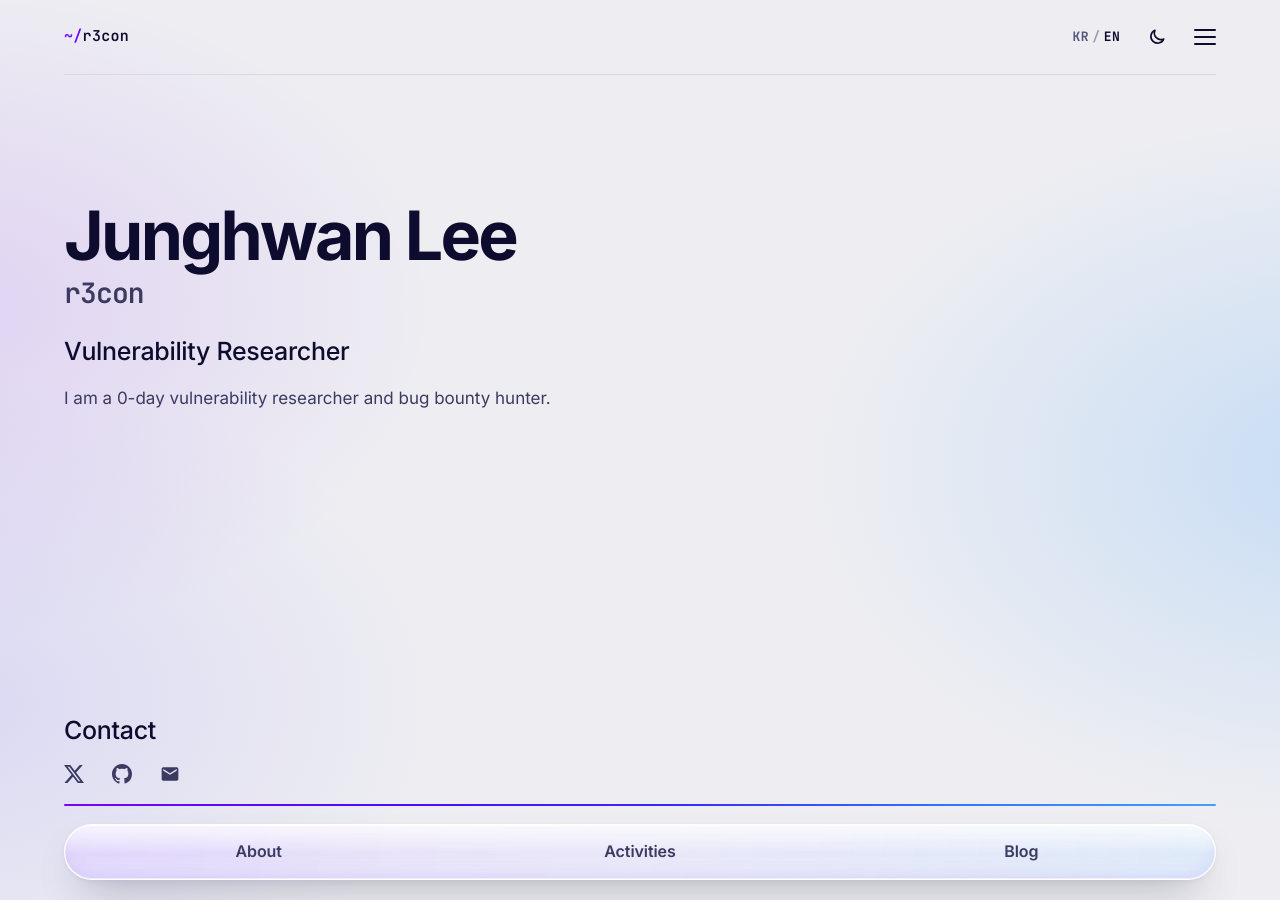
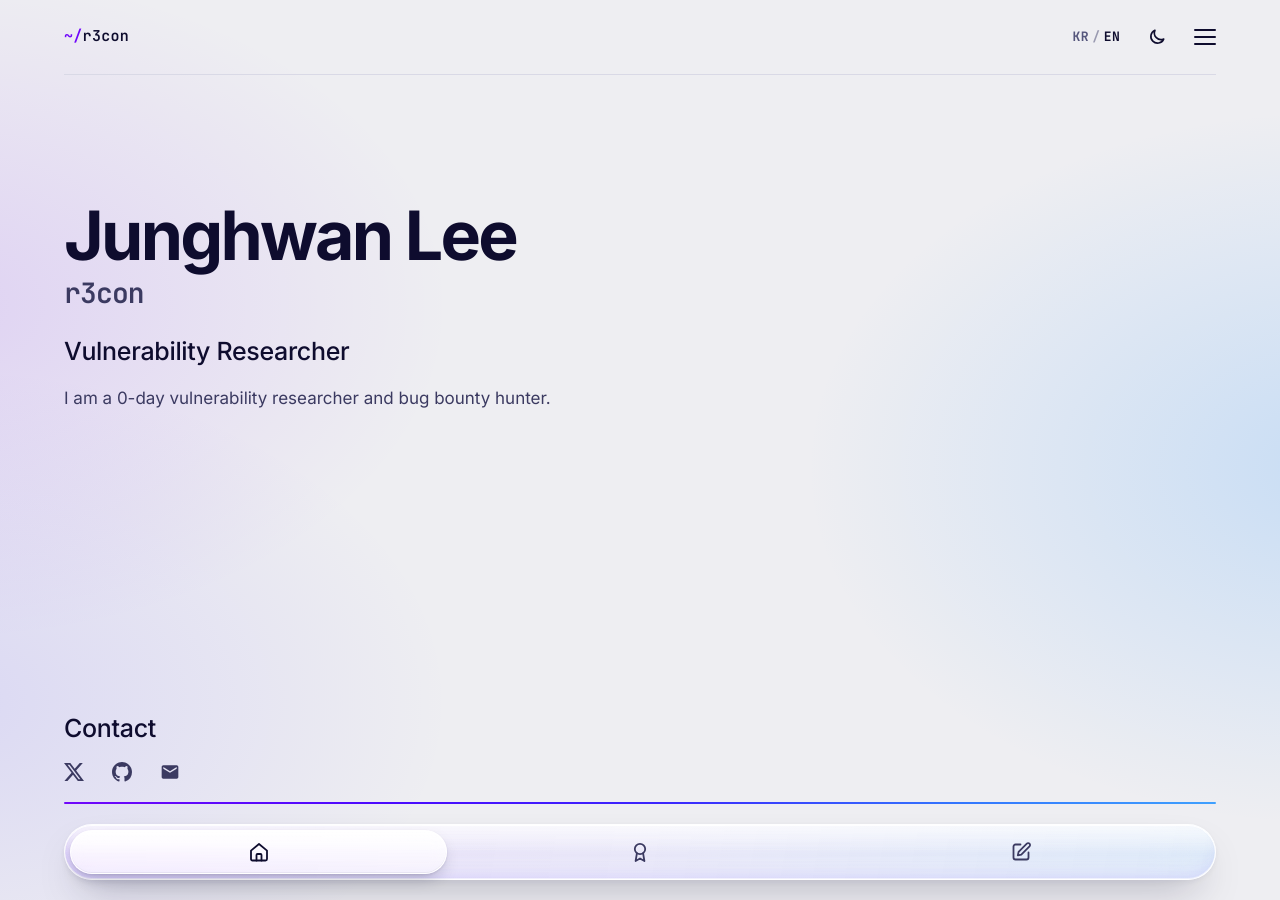
Before and after one commit to jhlee0507/jhlee0507.github.io, a Jekyll site: the page built from index.html, in a window 1280 px wide. Built offline with Jekyll 4.4.1, drawn with Linux system fonts in a browser that asks for light colours.

Commit message:
Put the glass bar on every page as icon tabs for Home, Activities and Blog

```diff
--- a/_config.yml
+++ b/_config.yml
@@ -16,8 +16,8 @@ intro_ko:
 description: >-
   r3con is a vulnerability researcher and Sejong University undergraduate working on Windows kernel drivers.
   WhiteHat School 4th cohort.
-# Contact links, each as a logo: in a row under the bottom line of every page, and on the main page as a
-# heading with the logos under it, just above that line. `icon` is x or github; `name` is what a screen reader says for the logo.
+# Contact links on the main page, each as a logo under a "Contact" heading, just above the bottom line.
+# `icon` is x or github; `name` is what a screen reader says for the logo.
 # The email is written under `text` with no `url`: it is shown as an envelope that opens a new message
 # to that address.
 contact:
--- a/_data/nav.yml
+++ b/_data/nav.yml
@@ -1,7 +1,6 @@
-# The three-line menu, in order. Each item is shown as a path (/About). The same items are the labels in the
-# bar at the foot of the main page, where `label_ko` is the Korean wording. An item with `home: false` is in
-# the menu only and is left out of the bar.
+# The three-line menu, in order. Each item is shown as a path (/About).
 # `key` is the `key:` at the top of the page's index.html (and the id of its section); `url` is its folder.
+# (The bar at the foot of every page has its own list: _data/tabs.yml.)
 # Old single-page links (/#about, /#research, /#cve) are forwarded by the script in _layouts/default.html:
 # if a folder or key here is renamed, change it there too.
 - key: about
@@ -16,7 +15,6 @@
   label: Affiliation
   label_ko: 소속
   url: /affiliation/
-  home: false
 - key: blog
   label: Blog
   label_ko: 블로그
--- a/_includes/contact.html
+++ b/_includes/contact.html
@@ -1,8 +1,8 @@
 {%- comment -%}
-  The contact row: a label and a logo per link. The email is an envelope that opens a new message.
-  With `variant="stacked"` (the main page) the label is a heading in the size of the tagline, the logos under it.
+  Contact, on the main page: a heading in the size of the tagline and under it a logo per link.
+  The email is an envelope that opens a new message.
 {%- endcomment -%}
-<div class="contact{% if include.variant %} contact-{{ include.variant }}{% endif %}">
+<div class="contact">
   <span class="contact-label" id="contact-label">{% include t.html en="Contact" ko="연락처" %}</span>
   <ul aria-labelledby="contact-label">
     {%- for item in site.contact %}
--- /dev/null
+++ b/_includes/icon-tab.html
@@ -0,0 +1,14 @@
+{%- comment -%}
+  The line icon of a tab in the bar at the foot of every page, picked by the `key` of the tab.
+{%- endcomment -%}
+<svg viewBox="0 0 24 24" width="24" height="24" fill="none" stroke="currentColor" stroke-width="1.8" stroke-linecap="round" stroke-linejoin="round" aria-hidden="true">
+{%- if include.key == 'home' -%}
+<path d="M4 10.6 12 4l8 6.6V19a1.5 1.5 0 0 1-1.5 1.5H5.5A1.5 1.5 0 0 1 4 19z"/><path d="M9.5 20.5v-5.5a1 1 0 0 1 1-1h3a1 1 0 0 1 1 1v5.5"/>
+{%- elsif include.key == 'activities' -%}
+<circle cx="12" cy="9" r="5.2"/><path d="M8.9 13.3 7.6 21l4.4-2.5 4.4 2.5-1.3-7.7"/>
+{%- elsif include.key == 'blog' -%}
+<path d="M11.5 4.5H6.5a2 2 0 0 0-2 2v11a2 2 0 0 0 2 2h11a2 2 0 0 0 2-2v-5"/><path d="M17.8 3.7a1.9 1.9 0 0 1 2.7 2.7L12.3 14.6l-3.5.8.8-3.5z"/>
+{%- else -%}
+<circle cx="12" cy="12" r="7.5"/>
+{%- endif -%}
+</svg>
--- a/_layouts/default.html
+++ b/_layouts/default.html
@@ -34,24 +34,18 @@
 {{ content }}
 {%- if page.key == 'home' and site.contact.size > 0 %}
 {%- comment %} on the main page the contact block sits just above the bottom line: a heading, the logos under it {% endcomment %}
-{% include contact.html variant="stacked" %}
+{% include contact.html %}
 {%- endif %}
 </main>
 
-<footer class="wrap">
-{%- if page.key == 'home' %}
-  {%- comment %} under the line the main page ends in a bar of glass across the page: one capsule holding a label per
-     page (bar those with `home: false` in _data/nav.yml); the one under the pointer or finger lights up on a pill {% endcomment %}
-  {%- assign buttons = site.data.nav | where_exp: "item", "item.home != false" %}
-  <nav class="home-nav" aria-label="Pages" data-label-ko="페이지">
-    {%- for item in buttons %}
-    <a href="{{ item.url | relative_url }}">{% include t.html en=item.label ko=item.label_ko %}</a>
-    {%- endfor %}
-  </nav>
-{%- elsif site.contact.size > 0 %}
-  {% include contact.html %}
-{%- endif %}
-</footer>
+{%- comment %} every page ends in the bottom line and, under it, a bar of glass with a tab per entry of _data/tabs.yml,
+   each shown as an icon. The bar keeps to the foot of the screen while the page scrolls under it. {% endcomment %}
+<div class="endline" aria-hidden="true"></div>
+<nav class="tabbar" aria-label="Pages" data-label-ko="페이지">
+  {%- for tab in site.data.tabs %}
+  <a href="{{ tab.url | relative_url }}" aria-label="{{ tab.label | escape }}" title="{{ tab.label | escape }}"{% if tab.label_ko %} data-label-ko="{{ tab.label_ko | escape }}"{% endif %}{% if page.key == tab.key %} aria-current="page"{% endif %}>{% include icon-tab.html key=tab.key %}</a>
+  {%- endfor %}
+</nav>
 <!-- If the menu script cannot be loaded, fall back to the plain header with its links visible. -->
 <script src="{{ '/assets/js/site.js' | relative_url }}?v={{ site.time | date: '%s' }}" defer onerror="document.documentElement.classList.remove('js')"></script>
 </body>
--- a/assets/css/site.css
+++ b/assets/css/site.css
@@ -55,8 +55,8 @@ html[data-theme="dark"] body{
 html[data-theme="dark"] .timeline .ext{color:#c9d0ff;background-color:rgba(147,160,255,.22)}
 html[data-theme="dark"] .cves a{border-color:rgba(255,255,255,.16);background-color:rgba(255,255,255,.05);background-image:linear-gradient(135deg,rgba(255,255,255,.11),rgba(255,255,255,.02));box-shadow:0 1px 0 rgba(255,255,255,.16) inset,0 18px 36px -22px rgba(0,0,0,.85)}
 html[data-theme="dark"] .cves a:hover{background-color:rgba(255,255,255,.09)}
-html[data-theme="dark"] .home-nav{--pill-bg:linear-gradient(180deg,rgba(255,255,255,.27),rgba(255,255,255,.1));--pill-rim:rgba(255,255,255,.32);--pill-shadow:0 1px 0 rgba(255,255,255,.38) inset,0 -1px 0 rgba(0,0,0,.2) inset,0 8px 18px -6px rgba(0,0,0,.75);border-color:rgba(255,255,255,.2);background-color:rgba(22,21,44,.4);background-image:linear-gradient(180deg,rgba(255,255,255,.15),rgba(255,255,255,.02) 55%,rgba(255,255,255,.07)),linear-gradient(100deg,rgba(var(--vi),.17),rgba(var(--bl),.1) 50%,rgba(var(--sk),.15));box-shadow:0 1px 0 rgba(255,255,255,.24) inset,0 -1px 0 rgba(255,255,255,.07) inset,0 -12px 20px -14px rgba(var(--az),.35) inset,0 20px 44px -16px rgba(0,0,0,.9)}
-html[data-theme="dark"] .home-nav::before{opacity:.16}
+html[data-theme="dark"] .tabbar{--pill-bg:linear-gradient(180deg,rgba(255,255,255,.27),rgba(255,255,255,.1));--pill-rim:rgba(255,255,255,.32);--pill-shadow:0 1px 0 rgba(255,255,255,.38) inset,0 -1px 0 rgba(0,0,0,.2) inset,0 8px 18px -6px rgba(0,0,0,.75);border-color:rgba(255,255,255,.2);background-color:rgba(22,21,44,.4);background-image:linear-gradient(180deg,rgba(255,255,255,.15),rgba(255,255,255,.02) 55%,rgba(255,255,255,.07)),linear-gradient(100deg,rgba(var(--vi),.17),rgba(var(--bl),.1) 50%,rgba(var(--sk),.15));box-shadow:0 1px 0 rgba(255,255,255,.24) inset,0 -1px 0 rgba(255,255,255,.07) inset,0 -12px 20px -14px rgba(var(--az),.35) inset,0 20px 44px -16px rgba(0,0,0,.9)}
+html[data-theme="dark"] .tabbar::before{opacity:.16}
 @media (hover:hover){html[data-theme="dark"] .timeline .ext:hover{color:#fff;background-color:var(--blue)}}
 html[data-theme="dark"].js .mast .links{box-shadow:0 1px 2px rgba(0,0,0,.4),0 26px 50px -22px rgba(0,0,0,.7),0 12px 26px -16px rgba(var(--vi),.45)}
 html[data-theme="dark"] .mast nav a:hover{background-image:linear-gradient(90deg,rgba(147,160,255,.16),rgba(147,160,255,.1) 55%,rgba(var(--sk),.08))}
@@ -74,7 +74,7 @@ html[data-lang="ko"] .cat h2,html[data-lang="ko"] .proj .role,html[data-lang="ko
 body{padding-left:env(safe-area-inset-left);padding-right:env(safe-area-inset-right)}
 /* iPhone: no grey flash and no double-tap zoom delay on things that are pressed */
 a,button{-webkit-tap-highlight-color:transparent;touch-action:manipulation}
-html{-webkit-text-size-adjust:100%;text-size-adjust:100%;scroll-behavior:smooth;background-color:var(--ground);scrollbar-color:var(--rule-hi) var(--ground)}
+html{-webkit-text-size-adjust:100%;text-size-adjust:100%;scroll-behavior:smooth;scroll-padding-bottom:6.5rem;background-color:var(--ground);scrollbar-color:var(--rule-hi) var(--ground)}
 body{
   position:relative;
   display:flex;flex-direction:column;
@@ -314,41 +314,36 @@ h2,.sec-head h1{margin:0;font-size:clamp(1.75rem,3.2vw,2.5rem);line-height:1.15;
 
 main > section:last-child{border-bottom:0}
 
-/* footer */
-footer::before{content:"";position:absolute;left:0;right:0;top:0;height:2px;border-radius:2px;background:var(--grad)}
-footer{min-height:6rem;padding:1.25rem 0 calc(2.5rem + env(safe-area-inset-bottom))}
-/* contact: a label, a logo per link and the email, right under the bottom line of every page */
-.contact{display:flex;flex-wrap:wrap;align-items:center;gap:.25rem 1.25rem}
-.contact-label{font-family:var(--mono);font-size:.8125rem;font-weight:700;letter-spacing:.1em;text-transform:uppercase;color:var(--muted)}
-html[data-lang="ko"] .contact-label{letter-spacing:.01em}
-/* pulled left by the padding inside a logo, so that a wrapped row lines up with the label above it */
-.contact ul{display:flex;flex-wrap:wrap;align-items:center;gap:.25rem;margin:0 0 0 -.75rem;padding:0;list-style:none}
-.contact a{display:grid;place-items:center;min-width:2.75rem;height:2.75rem;padding:0 .5rem;border-radius:10px;color:var(--ink-2);text-decoration:none;font-size:.875rem;font-weight:600;transition:background-color .15s ease,color .15s ease}
+/* the bottom line of every page; under it sits the bar of glass */
+.endline{flex:none;position:relative;z-index:1;width:min(100% - 2rem,72rem);height:2px;margin-inline:auto;border-radius:2px;background:var(--grad)}
+@media (min-width:48rem){.endline{width:min(100% - 4rem,72rem)}}
+/* contact, on the main page: a heading set like the tagline and under it a logo per link, pinned just above
+   the bottom line */
+.contact{margin-top:auto;padding-bottom:.5rem}
+.contact-label{display:block;font-size:clamp(1.25rem,1.95vw,1.5625rem);line-height:1.45;font-weight:500;letter-spacing:-.012em;color:var(--ink)}
+/* pulled left by the padding inside a logo, so that the first logo lines up with the heading above it */
+.contact ul{display:flex;flex-wrap:wrap;align-items:center;gap:.25rem;margin:.25rem 0 0 -.75rem;padding:0;list-style:none}
+.contact a{display:grid;place-items:center;min-width:2.75rem;height:2.75rem;padding:0 .5rem;border-radius:10px;color:var(--ink-2);text-decoration:none;transition:background-color .15s ease,color .15s ease}
 @media (hover:hover){.contact a:hover{color:var(--accent);background-color:var(--tint)}}
 .contact a:active{color:var(--accent);background-color:var(--tint)}
 .contact a:focus-visible{outline-offset:2px}
 .contact svg{width:1.25rem;height:1.25rem;fill:currentColor}
 
 /* the main page: the name, the handle, the tagline and the introduction at the top left; the contact block is
-   pinned just above the bottom line, and under the line is a bar of glass with a label per page */
+   pinned just above the bottom line */
 .page-home main{display:flex;flex-direction:column}
 .page-home .hero{padding-top:clamp(2.5rem,9vh,3.5rem);padding-bottom:2.5rem;border-bottom:0}
 @media (min-width:48rem){.page-home .hero{padding-top:clamp(3rem,10vh,5.5rem);padding-bottom:3rem}}
 @media (min-width:64rem){.page-home .hero{padding-top:clamp(3rem,14vh,9.5rem);padding-bottom:3.5rem}}
-/* contact on the main page: a heading set like the tagline, the logos under it */
-.contact-stacked{display:block;margin-top:auto;padding-bottom:.5rem}
-.contact-stacked .contact-label{display:block;font-family:var(--sans);font-size:clamp(1.25rem,1.95vw,1.5625rem);line-height:1.45;font-weight:500;letter-spacing:-.012em;text-transform:none;color:var(--ink)}
-html[data-lang="ko"] .contact-stacked .contact-label{letter-spacing:-.012em}
-.contact-stacked ul{margin-top:.25rem}
-/* the same space above the line, under it and under the buttons */
-.page-home footer{min-height:0;padding:1.25rem 0 calc(1.25rem + env(safe-area-inset-bottom))}
-/* the bar at the foot of the main page: one capsule of glass across the page, the labels side by side in it.
+/* the bar at the foot of every page: one capsule of glass across the page with a tab per icon. It keeps to the
+   foot of the screen while the page scrolls under it, and comes to rest under the bottom line at the end.
    The glass is see-through and blurs what is behind it, is lit along its top edge with a soft sheen, and
-   carries a faint tint of the logo colours. One lighter pill of glass marks the label under the pointer or
-   finger and glides from label to label (the script in site.js moves it; without the script each label
-   simply lights up in place). */
-.home-nav{
-  position:relative;isolation:isolate;
+   carries a faint tint of the logo colours. One lighter pill of glass rests on the tab of the page being
+   read, glides to the tab under the pointer or finger and back again (the script in site.js moves it;
+   without the script the tabs simply light up in place). */
+.tabbar{
+  flex:none;position:sticky;bottom:calc(1.25rem + env(safe-area-inset-bottom));z-index:4;isolation:isolate;
+  width:min(100% - 2rem,72rem);margin:1.25rem auto calc(1.25rem + env(safe-area-inset-bottom));
   display:grid;grid-auto-flow:column;grid-auto-columns:minmax(0,1fr);gap:.25rem;
   /* a finger sliding sideways along the bar moves the pill instead of the page; up and down still scrolls */
   touch-action:pan-y;
@@ -365,46 +360,48 @@ html[data-lang="ko"] .contact-stacked .contact-label{letter-spacing:-.012em}
   box-shadow:0 1px 0 rgba(255,255,255,.95) inset,0 -1px 0 rgba(255,255,255,.55) inset,0 -12px 20px -14px rgba(var(--bl),.22) inset,0 2px 6px rgba(14,12,46,.06),0 20px 44px -18px rgba(14,12,46,.42);
 }
 /* the sheen: the upper half of the capsule is lit, fading out towards the middle */
-.home-nav::before{content:"";position:absolute;z-index:0;left:1px;right:1px;top:1px;height:50%;border-radius:999px 999px 0 0;background:linear-gradient(180deg,rgba(255,255,255,.7),rgba(255,255,255,0));opacity:.5;pointer-events:none}
+.tabbar::before{content:"";position:absolute;z-index:0;left:1px;right:1px;top:1px;height:50%;border-radius:999px 999px 0 0;background:linear-gradient(180deg,rgba(255,255,255,.7),rgba(255,255,255,0));opacity:.5;pointer-events:none}
 /* the pill that glides: placed and sized by the script */
-.home-nav .pill{position:absolute;z-index:0;left:0;top:.3125rem;bottom:.3125rem;width:0;border:1px solid var(--pill-rim);border-radius:999px;background:var(--pill-bg);box-shadow:var(--pill-shadow);-webkit-backdrop-filter:blur(8px) saturate(1.8);backdrop-filter:blur(8px) saturate(1.8);opacity:0;pointer-events:none;transition:transform .5s cubic-bezier(.22,1,.36,1),width .5s cubic-bezier(.22,1,.36,1),opacity .22s ease;will-change:transform}
-.home-nav .pill.on{opacity:1}
-.home-nav a{
+.tabbar .pill{position:absolute;z-index:0;left:0;top:.3125rem;bottom:.3125rem;width:0;border:1px solid var(--pill-rim);border-radius:999px;background:var(--pill-bg);box-shadow:var(--pill-shadow);-webkit-backdrop-filter:blur(8px) saturate(1.8);backdrop-filter:blur(8px) saturate(1.8);opacity:0;pointer-events:none;transition:transform .5s cubic-bezier(.22,1,.36,1),width .5s cubic-bezier(.22,1,.36,1),opacity .22s ease;will-change:transform}
+.tabbar .pill.on{opacity:1}
+.tabbar a{
   position:relative;z-index:1;
   display:flex;align-items:center;justify-content:center;
   min-height:2.75rem;
   padding:.5rem .25rem;
   border:1px solid transparent;
   border-radius:999px;
-  font-family:var(--sans);font-size:clamp(.875rem,3.9vw,1rem);line-height:1.2;font-weight:600;letter-spacing:-.005em;text-align:center;white-space:nowrap;
   color:var(--ink-2);text-decoration:none;
   /* held down, a label is not selected, previewed or dragged away (iPhone) */
   -webkit-touch-callout:none;-webkit-user-select:none;user-select:none;-webkit-user-drag:none;touch-action:pan-y;
   transition:color .2s ease,transform .15s ease;
 }
-.home-nav a:hover,.home-nav a.is-on{color:var(--ink)}
-.home-nav a:active{transform:scale(.97)}
-/* without the script: the label under the pointer or finger carries the pill itself */
-@media (hover:hover){.home-nav:not(.has-pill) a:hover{border-color:var(--pill-rim);background:var(--pill-bg);box-shadow:var(--pill-shadow)}}
-.home-nav:not(.has-pill) a:active{color:var(--ink);border-color:var(--pill-rim);background:var(--pill-bg);box-shadow:var(--pill-shadow)}
-.home-nav a:focus-visible{outline-offset:-2px;border-radius:999px}
+.tabbar svg{flex:none;width:1.5rem;height:1.5rem}
+.tabbar a:hover,.tabbar a.is-on,.tabbar a[aria-current="page"]{color:var(--ink)}
+.tabbar a:active{transform:scale(.97)}
+/* without the script: the tab of this page, and the one under the pointer or finger, carry the pill themselves */
+@media (hover:hover){.tabbar:not(.has-pill) a:hover{border-color:var(--pill-rim);background:var(--pill-bg);box-shadow:var(--pill-shadow)}}
+.tabbar:not(.has-pill) a:active,.tabbar:not(.has-pill) a[aria-current="page"]{color:var(--ink);border-color:var(--pill-rim);background:var(--pill-bg);box-shadow:var(--pill-shadow)}
+.tabbar a:focus-visible{outline-offset:-2px;border-radius:999px}
+@media (min-width:48rem){.tabbar{width:min(100% - 4rem,72rem)}}
+/* a very low screen (a phone on its side): the bar would cover too much of it, so it stays at the end of the page */
+@media (max-height:30rem){.tabbar{position:relative;bottom:auto}}
 
 @media (prefers-reduced-motion: reduce){
   *,*::before,*::after{transition:none !important;animation:none !important}
-  .cves a:hover,.home-nav a:active{transform:none !important}
+  .cves a:hover,.tabbar a:active{transform:none !important}
   html{scroll-behavior:auto}
 }
 @media print{
   .menu-btn,.theme-btn,.lang-btn,.mast nav{display:none !important}
   .hero{padding-top:2.5rem}
-  section:not(.hero)::before,footer::before{display:none}
-  .home-nav{display:none}
+  section:not(.hero)::before,.endline,.tabbar{display:none}
   .proj > li,.cves li{break-inside:avoid}
   .cves a{background:none;color:var(--ink);border:1px solid var(--rule-hi);box-shadow:none}
   .cves a::before{display:none}
   .cves .id,.cves .lab{color:var(--ink)}
 }
 @media (forced-colors:active){
-  .cves a,.home-nav{border:1px solid currentColor}
+  .cves a,.tabbar{border:1px solid currentColor}
   .js .mast .links{background:Canvas}
 }
--- a/assets/js/site.js
+++ b/assets/js/site.js
@@ -78,6 +78,8 @@
       var el=els[i];
       if(!el.hasAttribute('data-label-en'))el.setAttribute('data-label-en',el.getAttribute('aria-label')||'');
       el.setAttribute('aria-label',el.getAttribute(ko?'data-label-ko':'data-label-en'));
+      /* a tooltip, where there is one, says the same */
+      if(el.hasAttribute('title'))el.setAttribute('title',el.getAttribute('aria-label'));
     }
     document.dispatchEvent(new Event('langchange'));
   }
@@ -92,15 +94,16 @@
   show();
 })();
 
-/* the glass bar at the foot of the main page: one lighter pill marks the label under the pointer or finger,
-   and glides to the next label instead of jumping. On a touch screen the finger can press, slide along the
-   bar with the pill following it, and let go on another label to open that page; letting go away from the
-   bar opens nothing. Without this script each label lights up in place. */
+/* the glass bar at the foot of every page: one lighter pill rests on the tab of the page being read, glides
+   to the tab under the pointer or finger instead of jumping, and glides back when that leaves. On a touch
+   screen the finger can press, slide along the bar with the pill following it, and let go on another tab to
+   open that page; letting go away from the bar opens nothing. Without this script the tabs light up in place. */
 (function(){
-  var nav=document.querySelector('.home-nav');
+  var nav=document.querySelector('.tabbar');
   if(!nav||!window.PointerEvent)return;
   var links=Array.prototype.slice.call(nav.querySelectorAll('a'));
   if(!links.length)return;
+  var rest=nav.querySelector('a[aria-current="page"]');
   var pill=document.createElement('span'),cur=null,timer=0;
   var finger=null,slid=false,mute=false;
   pill.className='pill';pill.setAttribute('aria-hidden','true');
@@ -112,18 +115,20 @@
     if(cur===a)return;
     if(cur){cur.classList.remove('is-on');place(a)}
     else{
-      /* appearing: start on the label itself rather than flying in from the edge of the bar */
+      /* appearing: start on the tab itself rather than flying in from the edge of the bar */
       pill.style.transition='opacity .22s ease';place(a);pill.getBoundingClientRect();pill.style.transition='';
     }
     cur=a;a.classList.add('is-on');pill.classList.add('on');
   }
+  /* nothing is pointed at any more: back to the tab of this page, or away if this page has no tab */
   function hide(){
     clearTimeout(timer);
+    if(rest){show(rest);return}
     if(!cur)return;
     cur.classList.remove('is-on');cur=null;pill.classList.remove('on');
   }
   function keyboard(a){try{return a.matches(':focus-visible')}catch(e){return true}}
-  /* the label under a finger at x,y: the nearest column while the finger stays on or close to the bar */
+  /* the tab under a finger at x,y: the nearest column while the finger stays on or close to the bar */
   function under(x,y){
     var r=nav.getBoundingClientRect(),i,q;
     if(y<r.top-44||y>r.bottom+44||x<r.left-24||x>r.right+24)return null;
@@ -137,11 +142,11 @@
     a.addEventListener('focus',function(){if(keyboard(a))show(a)});
   });
   nav.addEventListener('pointerleave',function(e){if(e.pointerType!=='touch')hide()});
-  /* a touch stays tied to the label it began on, so the bar itself works out where the finger is now */
+  /* a touch stays tied to the tab it began on, so the bar itself works out where the finger is now */
   nav.addEventListener('pointermove',function(e){
     if(e.pointerId!==finger)return;
     var a=under(e.clientX,e.clientY);
-    if(a===cur)return;
+    if(a===cur||(!a&&cur===rest))return;
     slid=true;
     if(a)show(a);else hide();
   });
@@ -149,10 +154,11 @@
     if(e.pointerId!==finger)return;
     finger=null;
     if(!slid){clearTimeout(timer);timer=setTimeout(hide,400);return}
-    /* the finger moved to another label (or off the bar): the tap that follows belongs to where it began, so
-       swallow it and open the label it ended on */
+    /* the finger moved to another tab (or off the bar): the tap that follows belongs to where it began, so
+       swallow it and open the tab it ended on, unless that is the page already being read */
     mute=true;setTimeout(function(){mute=false},450);
-    if(cur)window.location.href=cur.href;
+    var a=under(e.clientX,e.clientY);
+    if(a&&a!==rest)window.location.href=a.href;else hide();
   });
   nav.addEventListener('pointercancel',function(e){if(e.pointerId===finger){finger=null;hide()}});
   nav.addEventListener('click',function(e){if(mute){e.preventDefault();e.stopPropagation()}},true);
@@ -163,4 +169,5 @@
   window.addEventListener('resize',function(){if(cur)place(cur)});
   /* coming back with the browser's Back button: start clean */
   window.addEventListener('pageshow',function(e){if(e.persisted){finger=null;hide()}});
+  if(rest)show(rest);
 })();
```
Also changed, not shown: _data/tabs.yml (added, +16 -0 lines).
